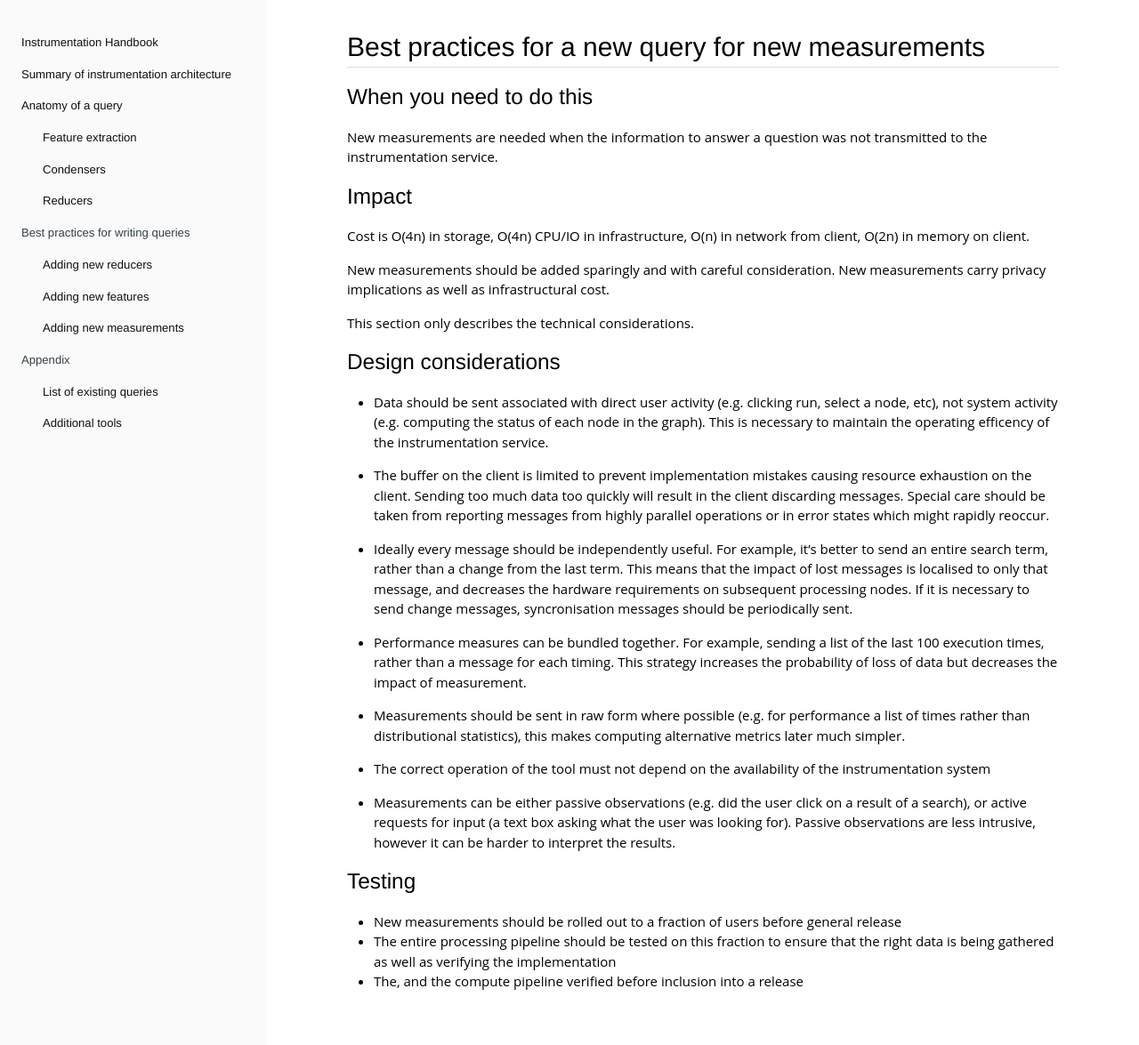
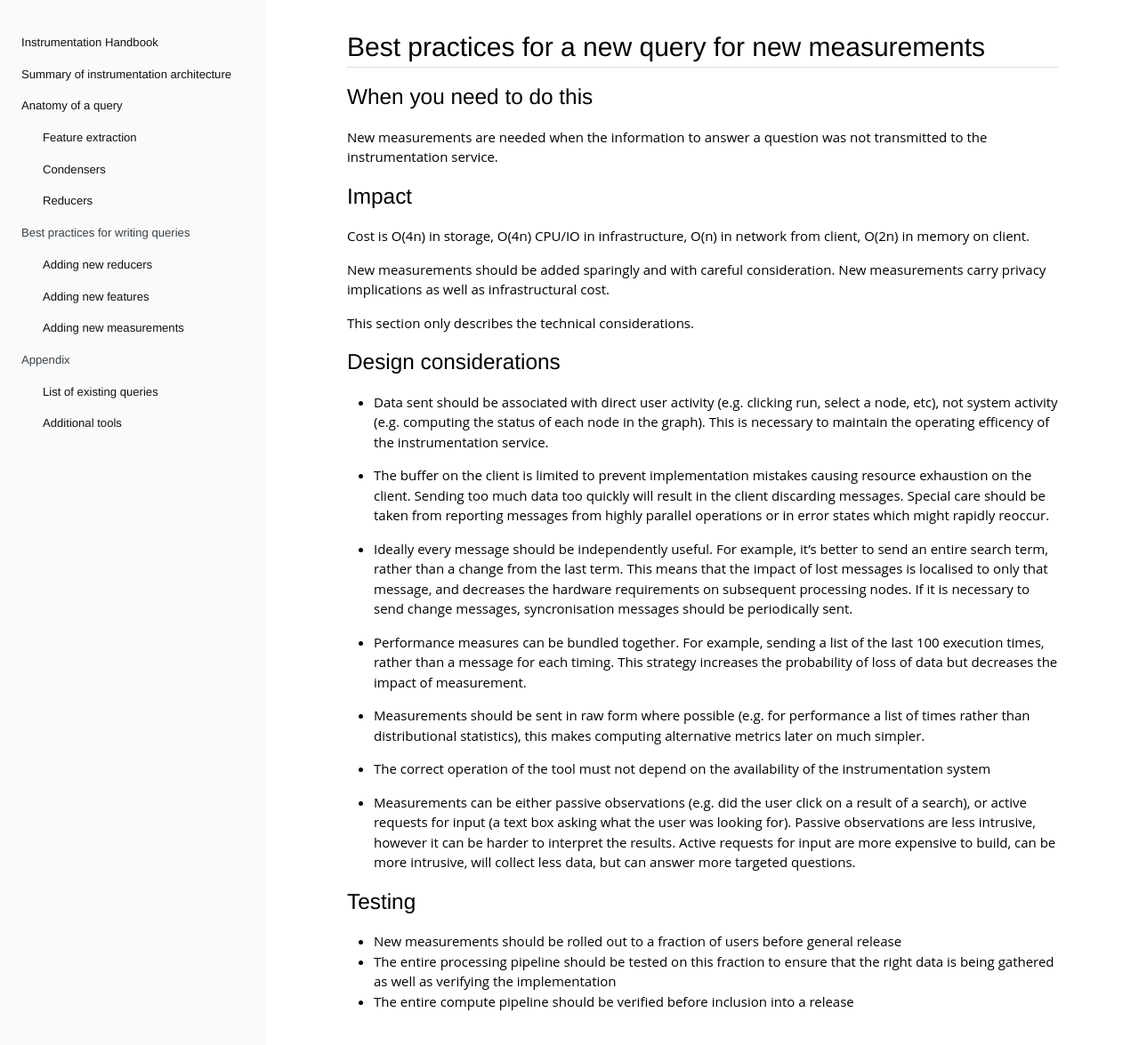
Before and after one commit to DynamoDS/Coulomb, a Jekyll site: the page built from docs/pages/04-writing-a-new-query/03-new-measurements.md, in a window 1280 px wide. Shown: the top 1175 px of the page at 89% size. Built offline with Jekyll 4.4.1, drawn with Linux system fonts in a browser that asks for light colours.

Commit message:
Update 03-new-measurements.md

```diff
--- a/docs/pages/04-writing-a-new-query/03-new-measurements.md
+++ b/docs/pages/04-writing-a-new-query/03-new-measurements.md
@@ -18,23 +18,22 @@ This section only describes the technical considerations.
 
 ## Design considerations
 
-  - Data should be sent associated with direct user activity (e.g. clicking run, select a node, etc), not system activity (e.g. computing the status of each node in the graph). This is necessary to maintain the operating efficency of the instrumentation service.
+  - Data sent should be associated with direct user activity (e.g. clicking run, select a node, etc), not system activity (e.g. computing the status of each node in the graph). This is necessary to maintain the operating efficency of the instrumentation service.
 
   - The buffer on the client is limited to prevent implementation mistakes causing resource exhaustion on the client. Sending too much data too quickly will result in the client discarding messages. Special care should be taken from reporting messages from highly parallel operations or in error states which might rapidly reoccur.
 
-  - Ideally every message should be independently useful. For example, it's better to send an entire search term, rather
-  than a change from the last term. This means that the impact of lost messages is localised to only that message, and decreases the hardware requirements on subsequent processing nodes. If it is necessary to send change messages, syncronisation messages should be periodically sent.
+  - Ideally every message should be independently useful. For example, it's better to send an entire search term, rather than a change from the last term. This means that the impact of lost messages is localised to only that message, and decreases the hardware requirements on subsequent processing nodes. If it is necessary to send change messages, syncronisation messages should be periodically sent.
 
   - Performance measures can be bundled together. For example, sending a list of the last 100 execution times, rather than a message for each timing. This strategy increases the probability of loss of data but decreases the impact of measurement.
 
-  - Measurements should be sent in raw form where possible (e.g. for performance a list of times rather than distributional statistics), this makes computing alternative metrics later much simpler.
+  - Measurements should be sent in raw form where possible (e.g. for performance a list of times rather than distributional statistics), this makes computing alternative metrics later on much simpler.
 
   - The correct operation of the tool must not depend on the availability of the instrumentation system
 
-  - Measurements can be either passive observations (e.g. did the user click on a result of a search), or active requests for input (a text box asking what the user was looking for). Passive observations are less intrusive, however it can be harder to interpret the results.
+  - Measurements can be either passive observations (e.g. did the user click on a result of a search), or active requests for input (a text box asking what the user was looking for). Passive observations are less intrusive, however it can be harder to interpret the results. Active requests for input are more expensive to build, can be more intrusive, will collect less data, but can answer more targeted questions.
 
 ## Testing
 
  - New measurements should be rolled out to a fraction of users before general release
  - The entire processing pipeline should be tested on this fraction to ensure that the right data is being gathered as well as verifying the implementation
- - The, and the compute pipeline verified before inclusion into a release
+ - The entire compute pipeline should be verified before inclusion into a release
```
